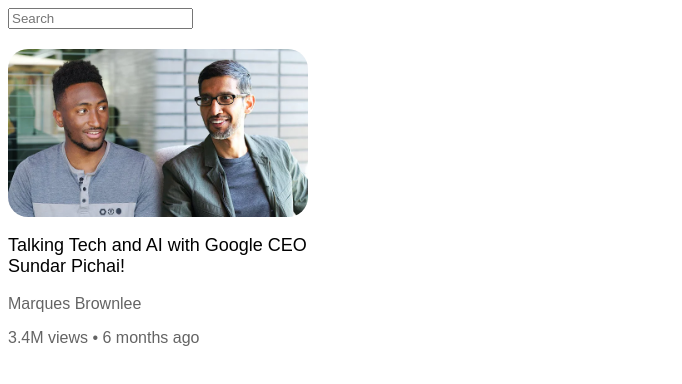
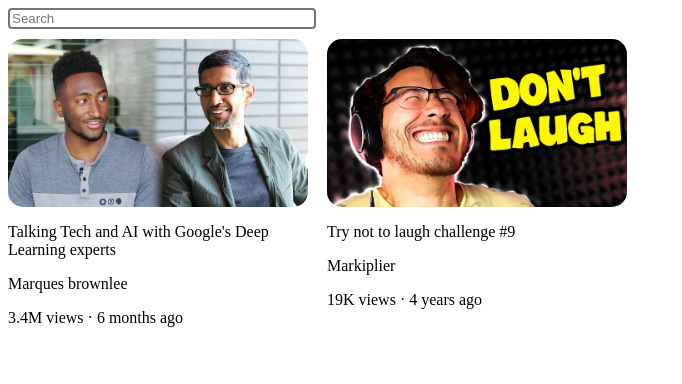
Before and after one commit to Hridayansh018/WebDev, a plain HTML site: page html-css-course/Project/youtube.html in a window 1280 px wide. Shown: the whole page, without its empty margins (0-682 px from the left). Drawn offline with Linux system fonts and the light colour scheme.

Commit message:
Container

```diff
--- a/html-css-course/Project/youtube.css
+++ b/html-css-course/Project/youtube.css
@@ -1,25 +1,23 @@
-p {
-    font-family: Arial;
+.searchbox {
+    display: block;
+    width: 300px;
+    margin-bottom: 10px;
+    border-style: solid;
+    border-radius: 4px;
 }
 
 .thumbnail {
     width: 300px;
-    border-radius: 20px;
-    cursor: pointer;
     display: block;
-    margin-top: 20px;
-}
-
-.Search-Bar {
-    border-radius: 30px;
+    margin-right: 15px;
+    border-radius: 15px;
+    align-items: f;
 }
 
 .title {
-    font-size: 18px;
     width: 300px;
 }
-
-.author ,
-.views{
-    color: rgb(100, 100, 100);
+.video-preview {
+    display: inline-block;
+    vertical-align: top;
 }
--- a/html-css-course/Project/youtube.html
+++ b/html-css-course/Project/youtube.html
@@ -1,23 +1,35 @@
 <!DOCTYPE html>
 <html>
     <head>
-        <title>Youtube</title>
         <link rel="stylesheet" href="youtube.css">
+        <title>Youtube-clone</title>
+    </head>
+    <body>
+        <input type="text" name="" placeholder="Search" class="searchbox">
 
-    </head>
+        <div class="video-preview">
+            <img src="thumbnail-1.webp" class="thumbnail">
+            <p class="title">
+                Talking Tech and AI with Google's Deep Learning experts
+            </p>
+            <p>
+                Marques brownlee
+            </p>
+            <p>
+                3.4M views &#183; 6 months ago
+            </p>
+        </div>
 
-    <body>
-        <input type="text" placeholder="Search">
-        <img src="thumbnail-1.webp" class="thumbnail">
-        <p class="title">
-            Talking Tech and AI with Google CEO Sundar Pichai!
-        </p>
+        <div class="video-preview">
+            <img src="thumbnail-2.webp" class="thumbnail">
+            <p class="title">
+                Try not to laugh challenge #9
+            </p>
+            <p>
+                Markiplier
+            </p>
+            <p>19K views &#183; 4 years ago
 
-        <p class="author">
-            Marques Brownlee
-        </p>
-
-        <p class="views">
-            3.4M views • 6 months ago
-        </p>
+            </p>
     </body>
+</html>
```
Also changed, not shown: html-css-course/Project/thumbnail-2.webp (added).
